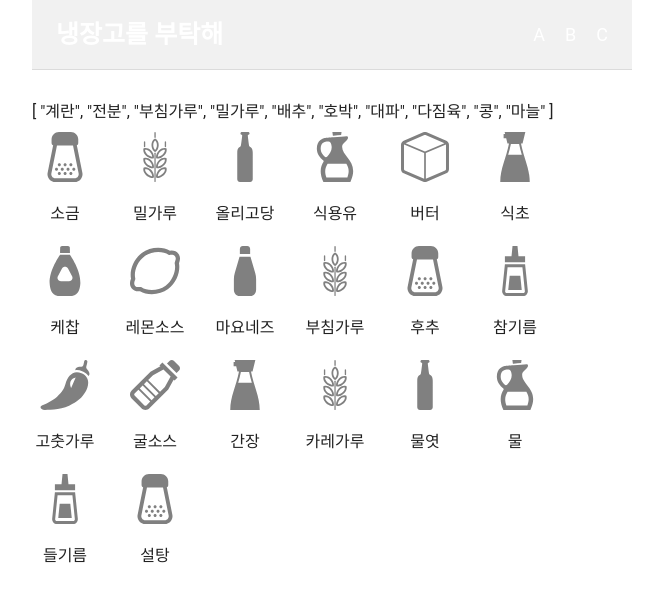
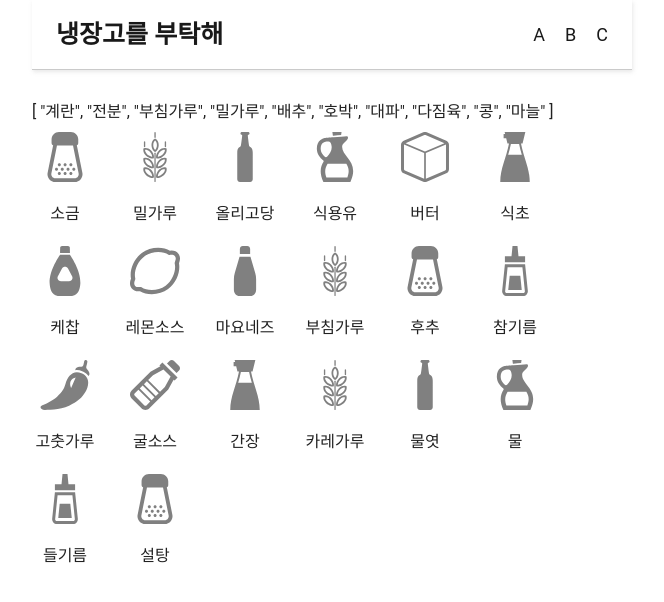
Before and after one commit to JISU-JEONG/refrigerator, a Vue app in the folder frontend/: page /RecipeRecommendation in a window 1280 px wide. Shown: the top 602 px of the page, without its empty margins (308-972 px from the left). Built offline with nearby package versions, Linux system fonts and the light colour scheme; a web font is replaced by a local one; what vue-axios-cors would draw is missing.

Commit message:
네비바 수정

```diff
--- a/frontend/src/components/NavigationBar.vue
+++ b/frontend/src/components/NavigationBar.vue
@@ -29,11 +29,12 @@ header {
   height: 70px;
   width: 100%;
   max-width: 600px;
-  background: #f1f1f1;
+  background: white;
   position: fixed;
   top: 0;
   z-index: 100;
-  border-bottom: 1px solid #dbdbdb;
+  border-bottom: 1px solid #cacaca;
+  box-shadow: 1px 2px 4px rgba(180, 180, 180, 0.3);
 }
 header h1 {
   display: inline-block;
@@ -47,7 +48,7 @@ header h1 a {
   line-height: 70px;
   font-size: 25px;
   font-family: 'Gugi', cursive;
-  color: white !important;
+  color: rgba(0, 0, 0, 0.9) !important;
 }
 header nav {
   display: inline-block;
@@ -69,11 +70,12 @@ header nav li a {
   height: 70px;
   line-height: 70px;
   font-size: 18px;
-  color: white !important;
+  color: rgba(0, 0, 0, 0.9) !important;
 }
 .header-transparent {
   background: transparent;
   border-bottom: none;
+  box-shadow: none;
 }
 .header-transparent a {
   color: white !important;
```
